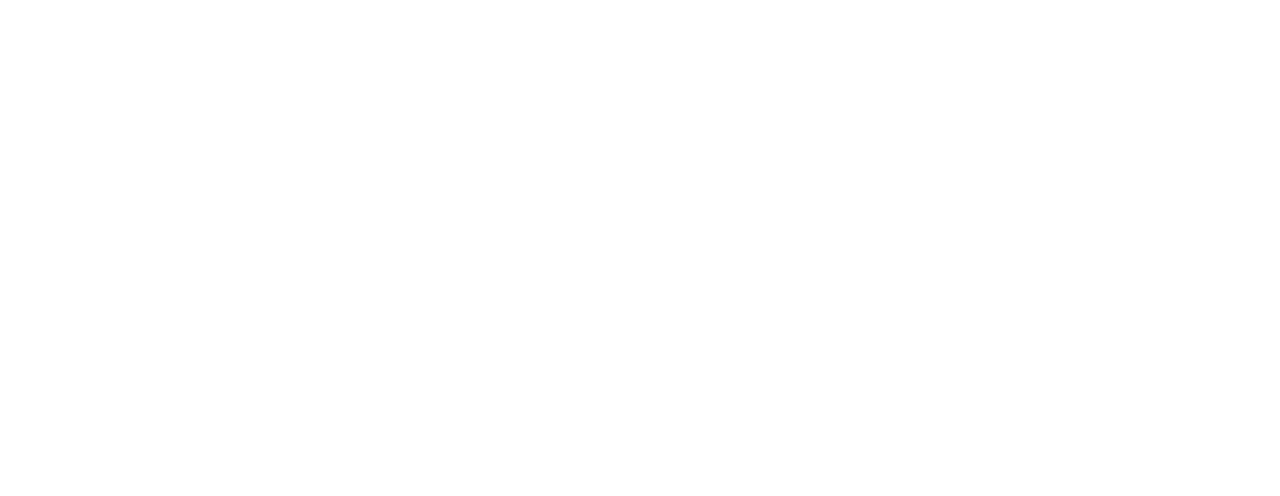
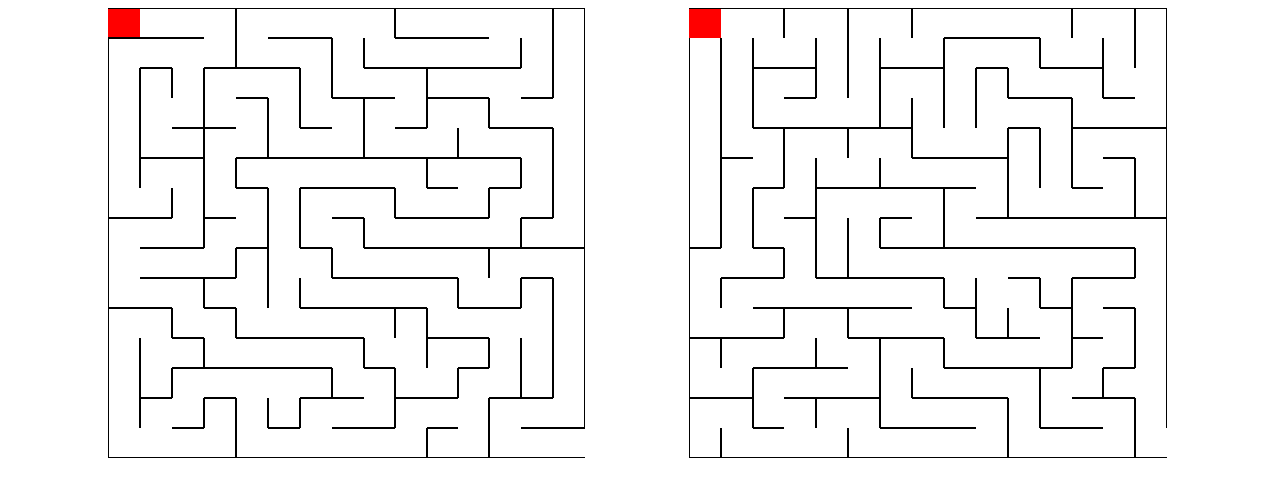
Before and after one commit to brunops/aMazeng, a plain HTML site: page index.html in a window 1280 px wide. Drawn offline with Linux system fonts and the light colour scheme.

Commit message:
Render player and enemy mazes one next to the other

```diff
--- a/index.html
+++ b/index.html
@@ -46,6 +46,11 @@
     .player {
       background: red;
     }
+
+    .player-maze {
+      display: inline-block;
+      margin-left: 100px;
+    }
   </style>
 </head>
 <body>
--- a/js/game.js
+++ b/js/game.js
@@ -10,12 +10,15 @@ Game.prototype.init = function() {
     left:   37
   };
 
-  this.mazeSize = 20;
+  this.mazeSize = 15;
 
   this.playerMaze = new Maze(this.mazeSize);
   this.enemyMaze = new Maze(this.mazeSize);
 
   this.bindEvents();
+
+  this.renderPlayerMaze();
+  this.renderEnemyMaze();
 };
 
 Game.prototype.bindEvents = function() {
@@ -48,5 +51,5 @@ Game.prototype.renderPlayerMaze = function() {
 
 Game.prototype.renderEnemyMaze = function() {
   $('#enemy .maze').remove();
-  $('#enemy').append(this.playerMaze.render());
+  $('#enemy').append(this.enemyMaze.render());
 };
```
